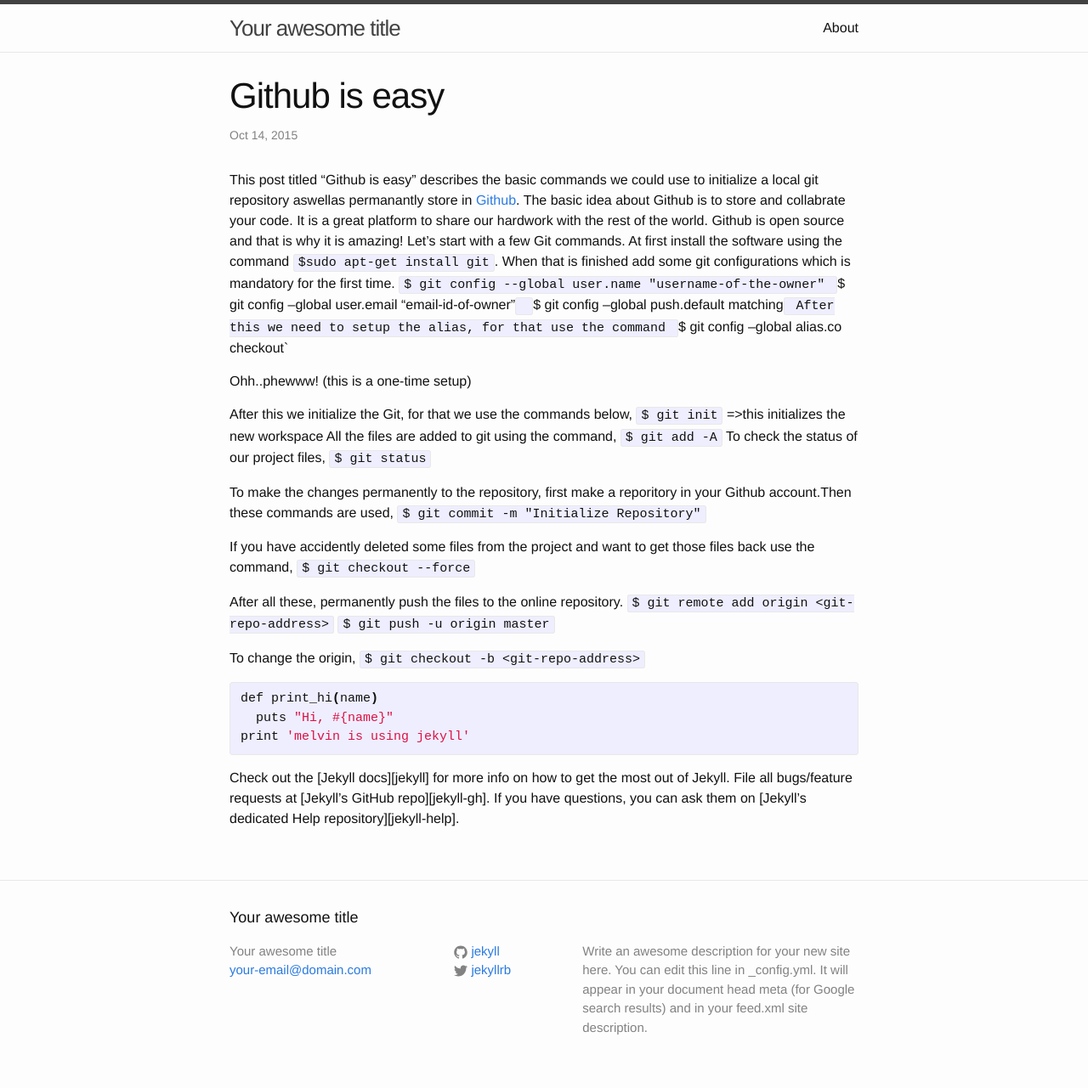
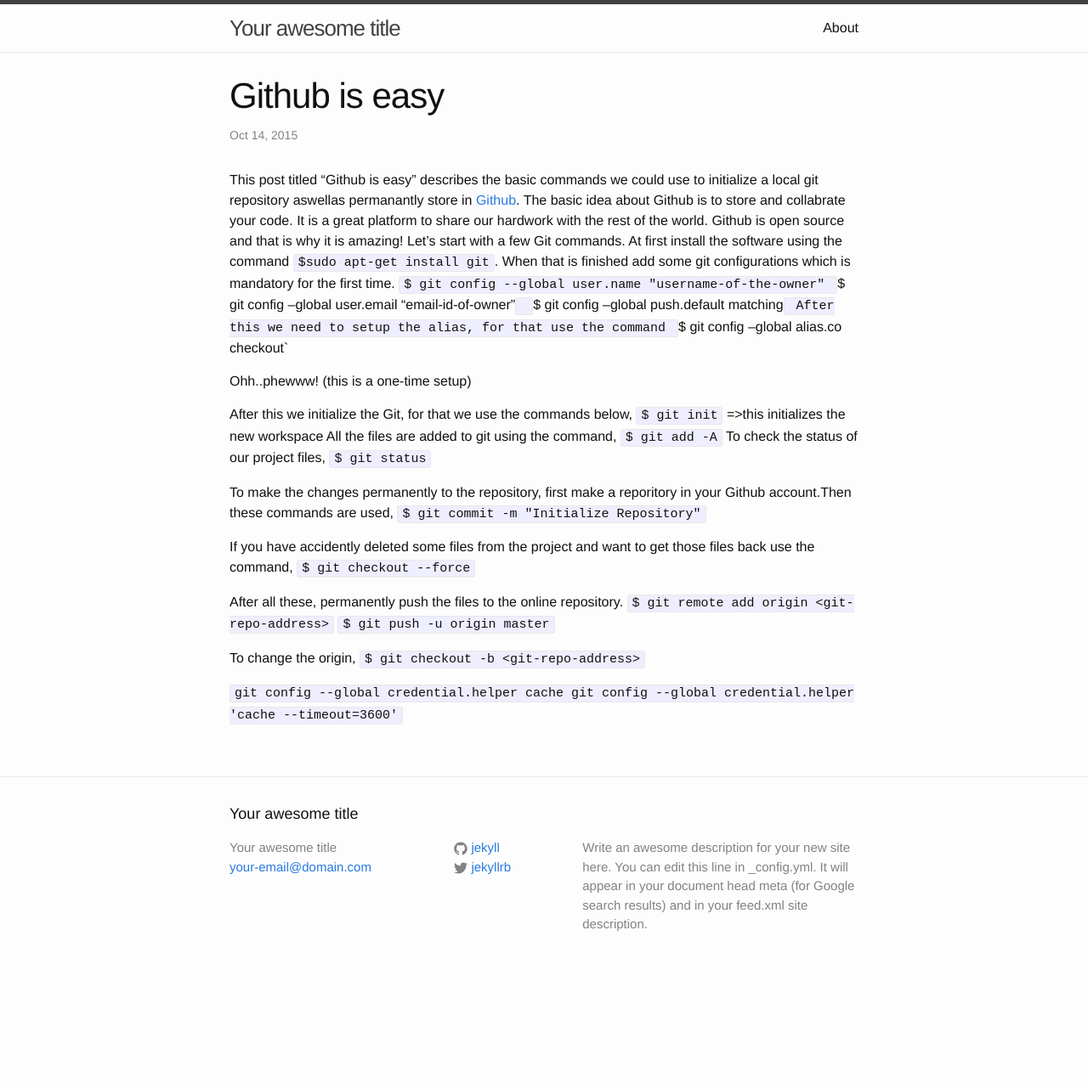
Before and after one commit to melvinvarkey/melvin-blog, a Jekyll site: the page built from _posts/2015-10-14-Github is easy.markdown, in a window 1280 px wide. Shown: the whole page at 85% size. Built offline with Jekyll 4.4.1, drawn with Linux system fonts in a browser that asks for light colours; after the commit the page ends 1160 px from its top, so only the background shows below that.

Commit message:
nothing here

````diff
--- a/_posts/2015-10-14-Github is easy.markdown
+++ b/_posts/2015-10-14-Github is easy.markdown
@@ -37,12 +37,9 @@ After all these, permanently push the files to the online repository.
 To change the origin,
 `$ git checkout -b <git-repo-address>`
 
-{% highlight bash %}
-def print_hi(name)
-  puts "Hi, #{name}"
-print 'melvin is using jekyll'
-{% endhighlight %}
 
-Check out the [Jekyll docs][jekyll] for more info on how to get the most out of Jekyll. File all bugs/feature requests at [Jekyll’s GitHub repo][jekyll-gh]. If you have questions, you can ask them on [Jekyll’s dedicated Help repository][jekyll-help].
+```
+git config --global credential.helper cache
+git config --global credential.helper 'cache --timeout=3600'```
 
 [gitlink]:     http://github.com
````
Also changed, not shown: 2 other files.
